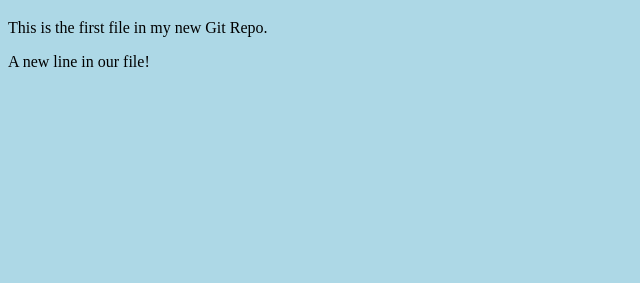
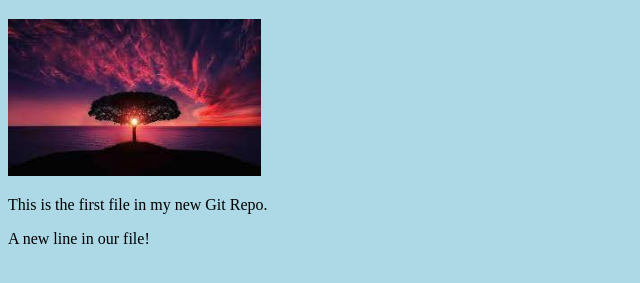
Before and after one commit to Anmartu/hello-world, a plain HTML site: page index.html in a window 1280 px wide. Shown: the part 61-344 px from the top of the page, without its empty margins (0-640 px from the left). Drawn offline with Linux system fonts and the light colour scheme.

Commit message:
Added image to Hello World

```diff
--- a/index.html
+++ b/index.html
@@ -7,6 +7,8 @@
 <body>
 
 <h1>Hello world!</h1>
+<div><img src="img_hello_world.jpg" alt="Hello World from Space"
+style="width:20%;max-width:960px"></div>
 <p>This is the first file in my new Git Repo.</p>
 <p>A new line in our file!</p>
 
```
Also changed, not shown: img_hello_world.jpg (added).
